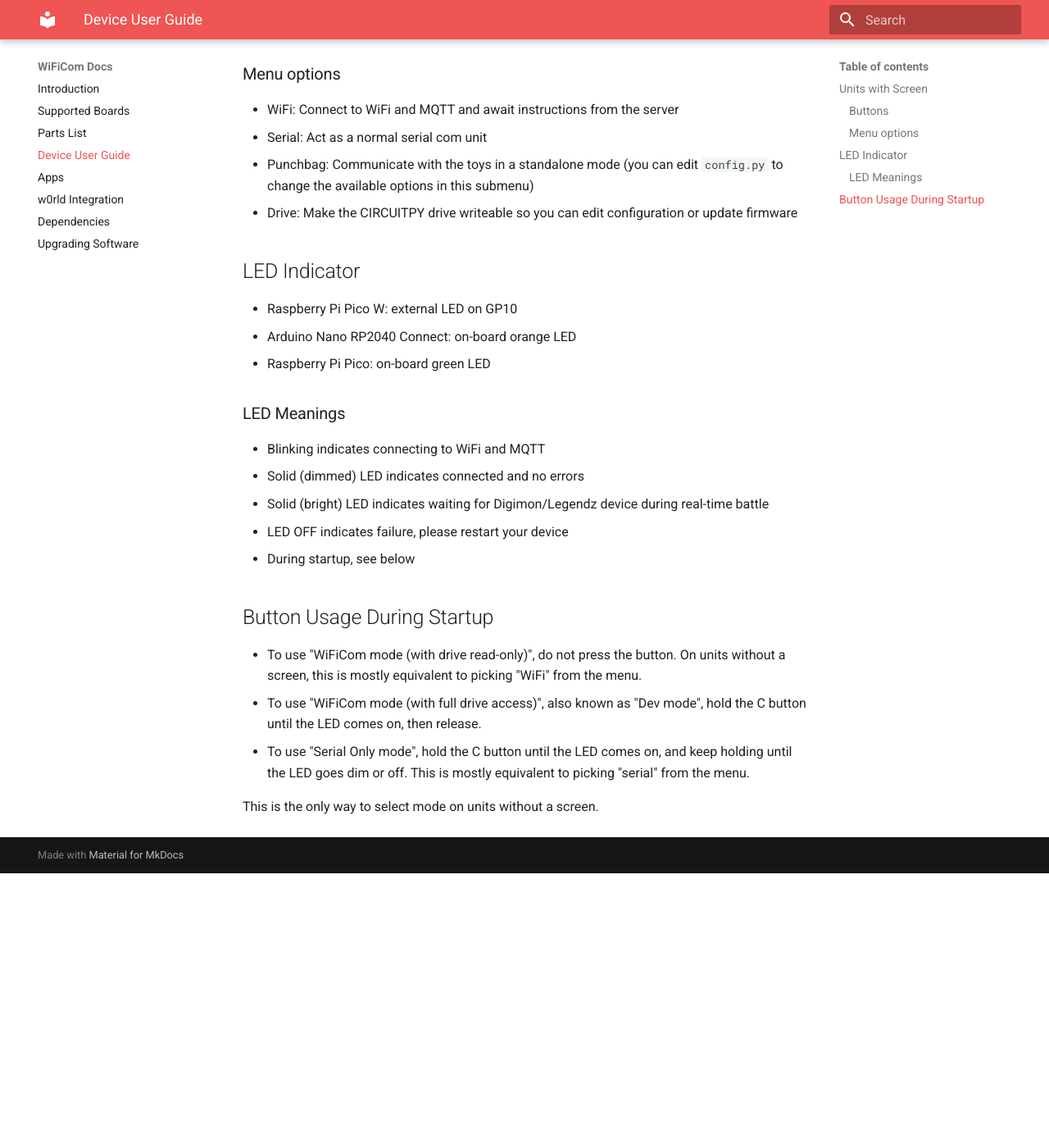
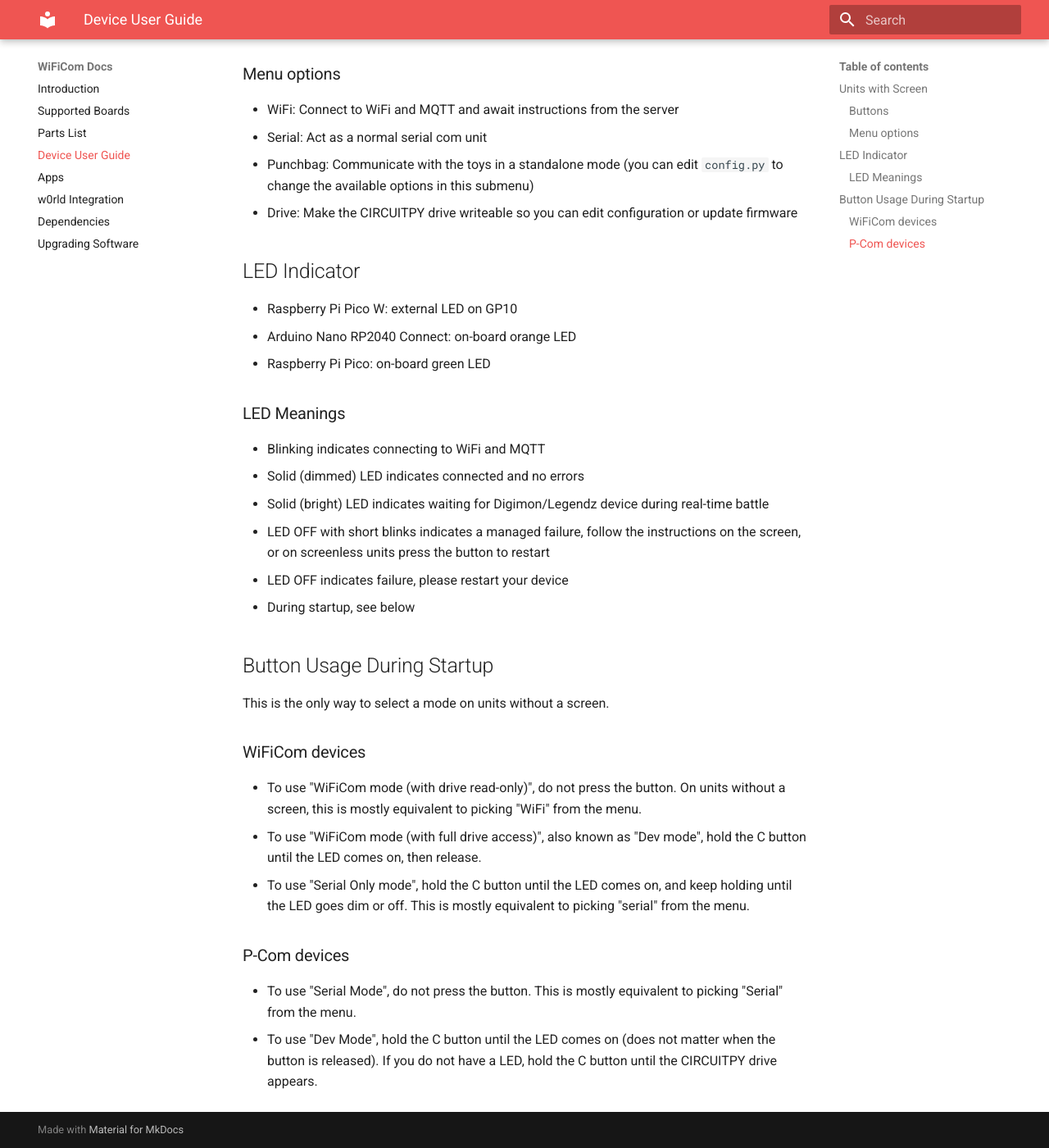
Before and after one commit to mechawrench/wificom-docs, an MkDocs documentation site: the page built from docs/device_user_guide.md, in a window 1280 px wide and 1400 px high, scrolled down 384 px. Shown: the whole window at 82% size. Built offline with MkDocs 1.6.1 and Material for MkDocs 9.7.7, drawn with Linux system fonts in a browser that asks for light colours; before the commit the page ends 1449 px from its top, so only the background shows below that.

Commit message:
Update device user guide

```diff
--- a/docs/device_user_guide.md
+++ b/docs/device_user_guide.md
@@ -24,12 +24,18 @@
 - Blinking indicates connecting to WiFi and MQTT
 - Solid (dimmed) LED indicates connected and no errors
 - Solid (bright) LED indicates waiting for Digimon/Legendz device during real-time battle
+- LED OFF with short blinks indicates a managed failure, follow the instructions on the screen, or on screenless units press the button to restart
 - LED OFF indicates failure, please restart your device
 - During startup, see below
 
 ## Button Usage During Startup
+This is the only way to select a mode on units without a screen.
+
+### WiFiCom devices
 - To use "WiFiCom mode (with drive read-only)", do not press the button. On units without a screen, this is mostly equivalent to picking "WiFi" from the menu.
 - To use "WiFiCom mode (with full drive access)", also known as "Dev mode", hold the C button until the LED comes on, then release.
 - To use "Serial Only mode", hold the C button until the LED comes on, and keep holding until the LED goes dim or off. This is mostly equivalent to picking "serial" from the menu.
 
-This is the only way to select mode on units without a screen.
+### P-Com devices
+- To use "Serial Mode", do not press the button. This is mostly equivalent to picking "Serial" from the menu.
+- To use "Dev Mode", hold the C button until the LED comes on (does not matter when the button is released). If you do not have a LED, hold the C button until the CIRCUITPY drive appears.
```
